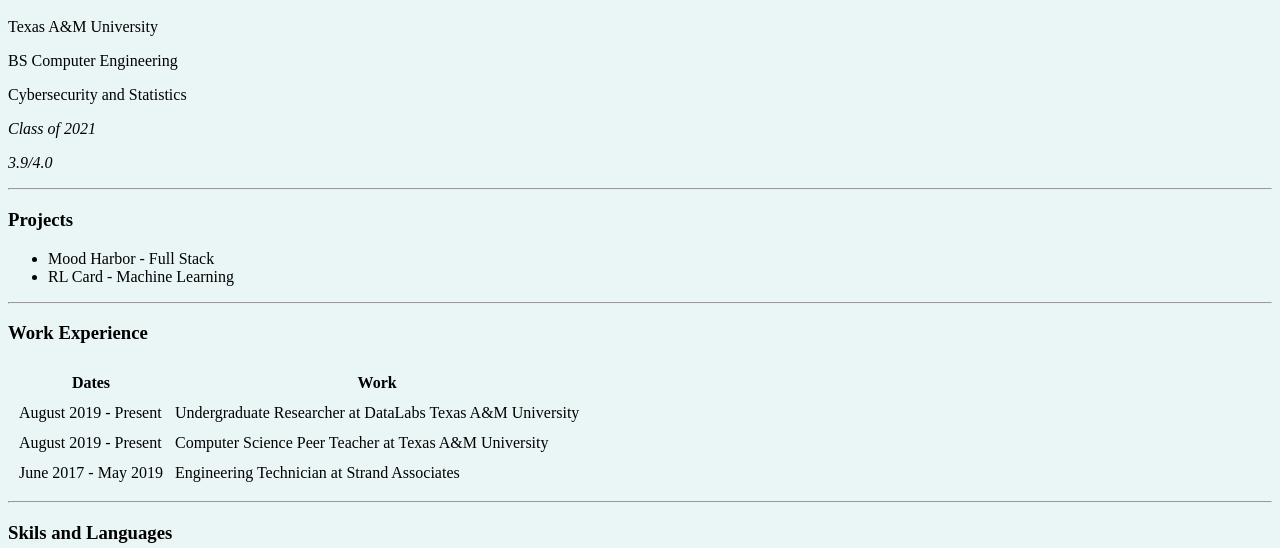
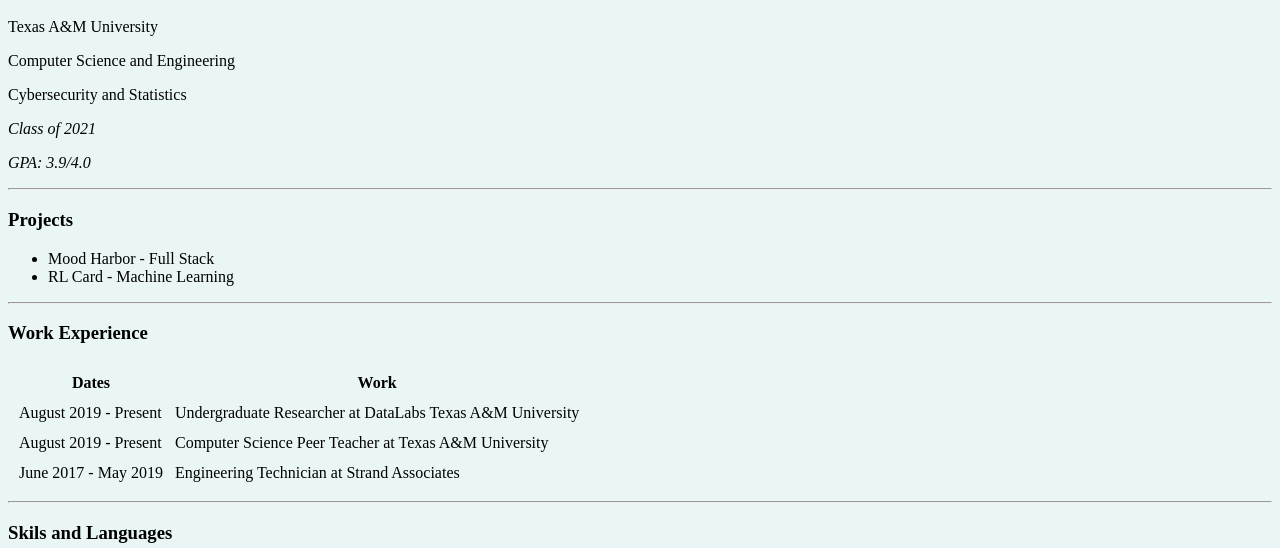
Before and after one commit to JuanCVG/CV, a plain HTML site: page index.html in a window 1280 px wide. Shown: the part 252-800 px from the top of the page. Drawn offline with Linux system fonts and the light colour scheme.

Commit message:
updated main

```diff
--- a/index.html
+++ b/index.html
@@ -9,10 +9,10 @@
     <img src="images/profile.jpeg" width="225" alt="Juan's Profile Picture">
     <h1>Juan Vargas</h1>
     <p>Texas A&M University</p>
-    <p>BS Computer Engineering</p>
+    <p>Computer Science and Engineering</p>
     <p>Cybersecurity and Statistics</p>
     <p><em>Class of 2021</em></p>
-    <p><em>3.9/4.0</em></p>
+    <p><em>GPA: 3.9/4.0</em></p>
     <hr>
     <h3>Projects</h3>
     <ul>
```
